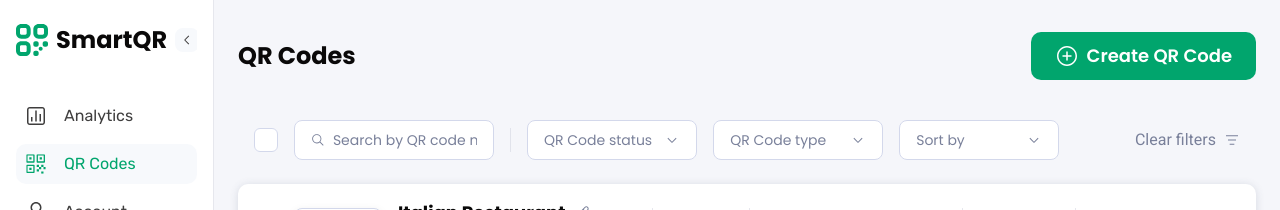
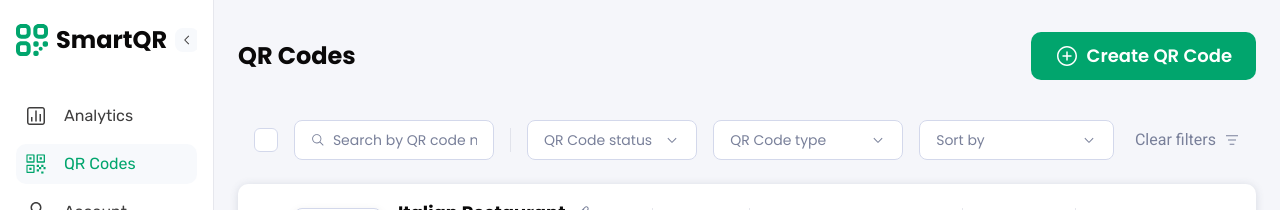
Before and after one commit to monaim3/QR-Code, a Next.js app: page /qr-codes in a window 1280 px wide. Shown: the top 210 px of the page. Built offline with nearby package versions, Linux system fonts and the light colour scheme.

Commit message:
qr code filter dropdown fix

```diff
--- a/components/dashboard/qr-codes/filters/QrCodeType.tsx
+++ b/components/dashboard/qr-codes/filters/QrCodeType.tsx
@@ -61,7 +61,7 @@ export default function QrCodeType({ selected, setSelected }: Props) {
 
   return (
     <div
-      className="relative min-w-[170px] hidden desktopDashboard:block"
+      className="relative min-w-[190px] hidden desktopDashboard:block"
       ref={dropdownRef}
     >
       {/* Trigger Button */}
--- a/components/dashboard/qr-codes/filters/SortBy.tsx
+++ b/components/dashboard/qr-codes/filters/SortBy.tsx
@@ -46,7 +46,7 @@ export default function SortBy({ selected, setSelected }: Props) {
 
   return (
     <div
-      className="relative desktopLg:min-w-[187px] min-w-[160px] hidden desktopDashboard:block"
+      className="relative desktopDashboard:min-w-[195px] min-w-[160px] hidden desktopDashboard:block"
       ref={dropdownRef}
     >
       {/* Trigger Button */}
```
